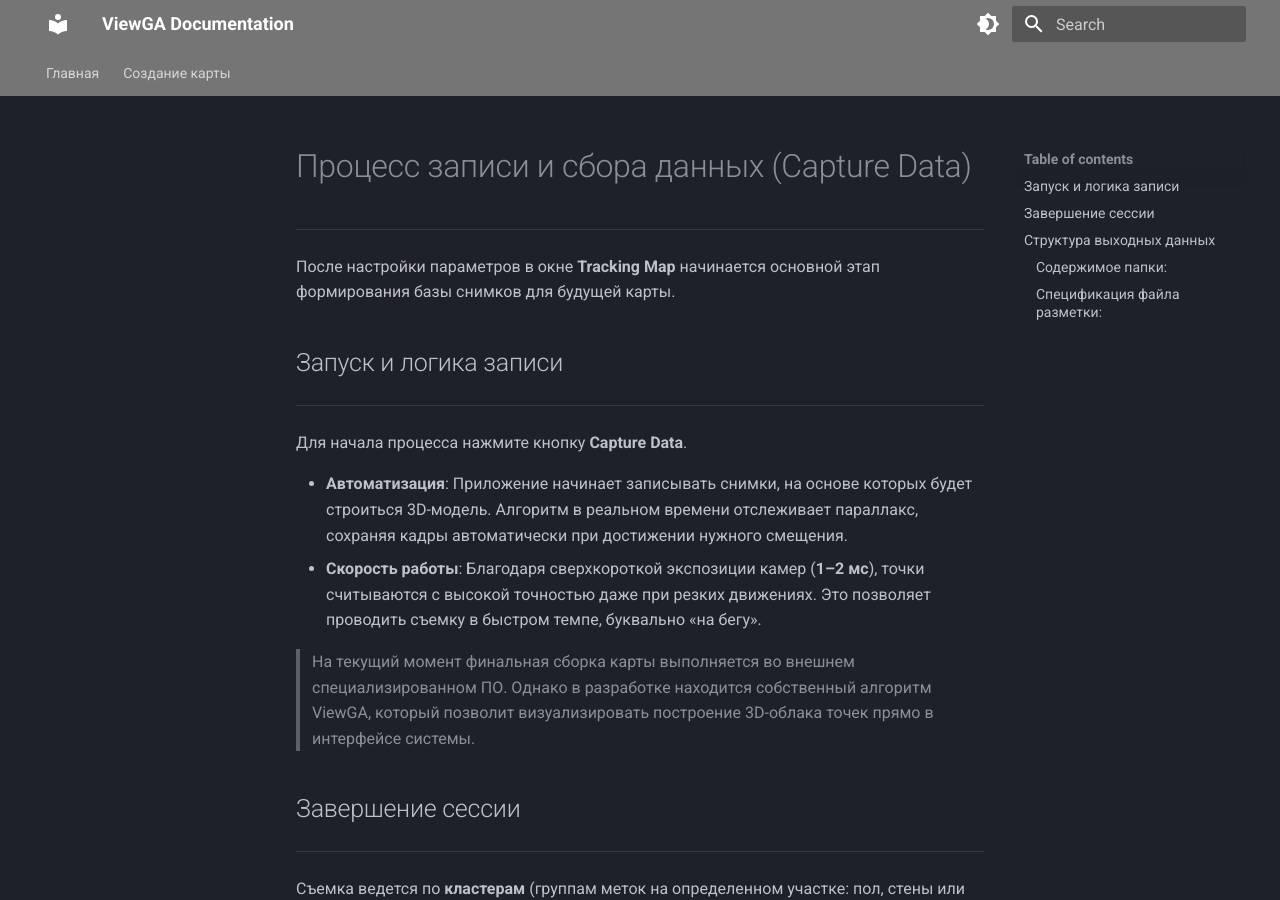
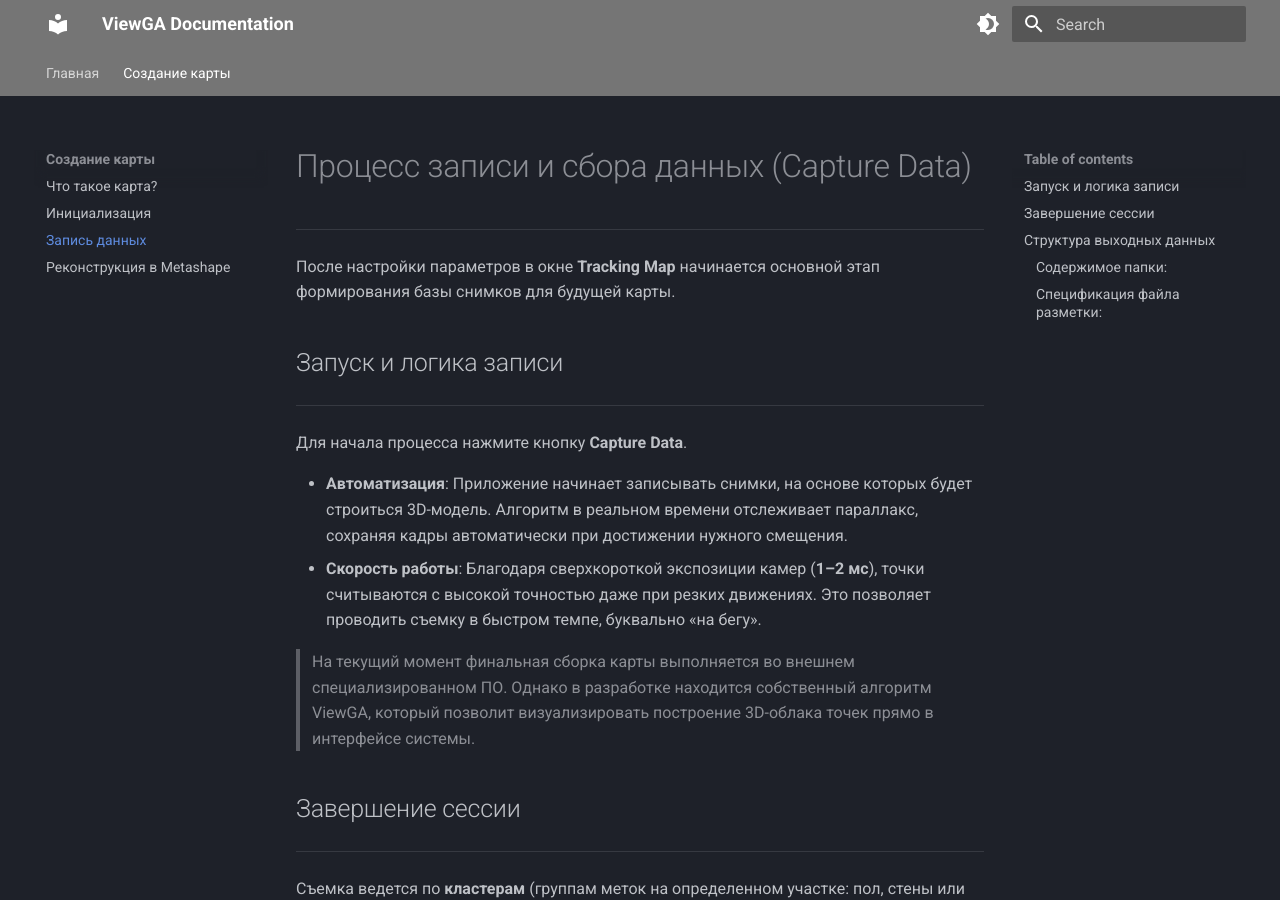
Before and after one commit to AlexanderBelovViewGA/ViewGA, an MkDocs documentation site: the page built from docs/map/recording.md, in a window 1280 px wide and 900 px high. Built offline with MkDocs 1.6.1 and Material for MkDocs 9.7.7, drawn with Linux system fonts in a browser that asks for light colours.

Commit message:
Update mkdocs.yml

```diff
--- a/mkdocs.yml
+++ b/mkdocs.yml
@@ -31,6 +31,8 @@ nav:
   - Создание карты:
       - Что такое карта?: map/index.md
       - Инициализация: map/initialization.md
+      - Запись данных: map/recording.md
+      - Реконструкция в Metashape: map/reconstruction.md
 
 markdown_extensions:
   - admonition
```
